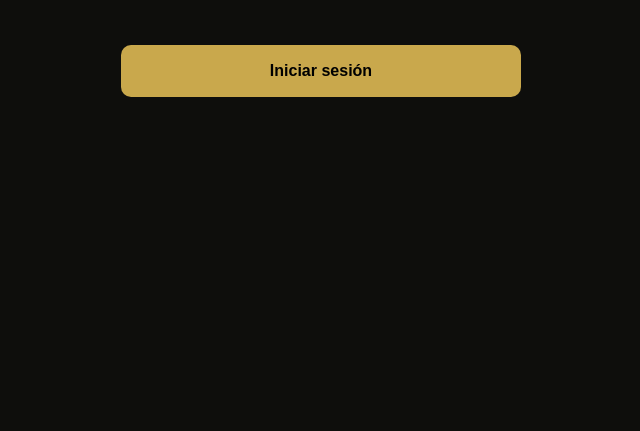
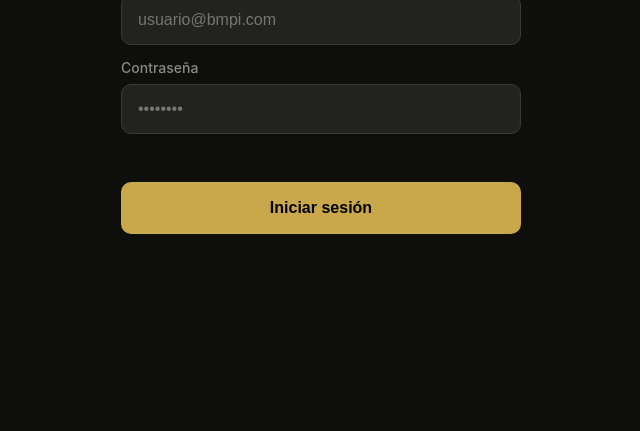
Before and after one commit to emarcab90/bmpi-inventarios, a plain HTML site: page index.html in a window 1280 px wide. Shown: the part 369-800 px from the top of the page, without its empty margins (319-959 px from the left). Drawn offline with nearby package versions, Linux system fonts and the light colour scheme.

Commit message:
Add files via upload

```diff
--- a/index.html
+++ b/index.html
@@ -59,10 +59,12 @@ body {
   display: flex;
   flex-direction: column;
   align-items: center;
-  justify-content: flex-start;
-  padding: calc(var(--safe-top) + 60px) 24px 40px;
+  justify-content: center;
+  padding: calc(var(--safe-top) + 24px) 24px calc(var(--safe-bot) + 24px);
   gap: 20px;
   min-height: 100dvh;
+  max-height: 100dvh;
+  overflow-y: auto;
 }
 .login-logo {
   width: 56px; height: 56px;
```
